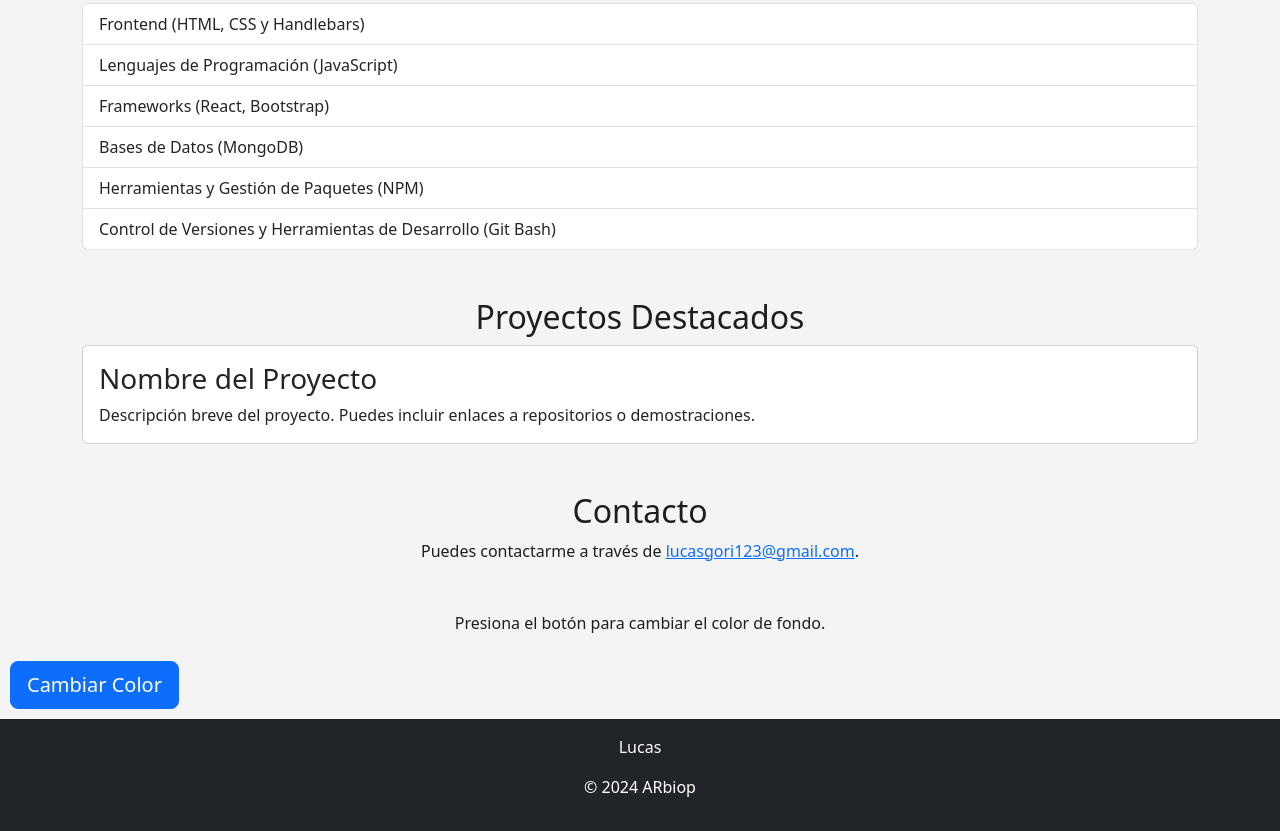
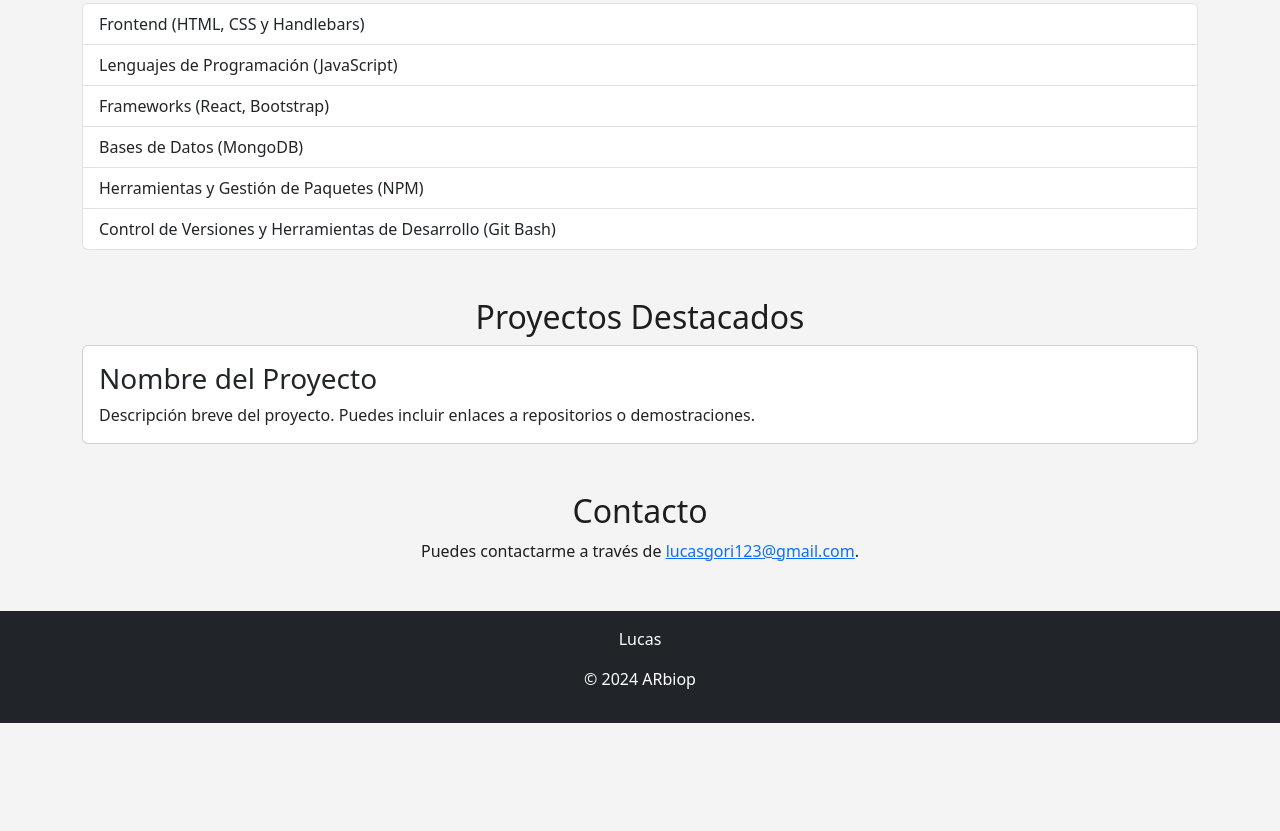
Before and after one commit to Schenvz/portfolio-lucas, a plain HTML site: page index.html in a window 1280 px wide. Shown: the part 917-1748 px from the top of the page. After the commit the page ends 1640 px from the top, so only its background shows below. Drawn offline with nearby package versions, Linux system fonts and the light colour scheme.

Commit message:
first steps v0.5

```diff
--- a/index.html
+++ b/index.html
@@ -19,8 +19,7 @@
       <h1>Lucas</h1>
       <p class="lead"><br />Frontend developer <br />Full Stack in process</p>
     </header>
-
-    <div class="p-5 mb-4 bg-body-tertiary rounded-3">
+    <div class="p-5 mb-4 bg-body-tertiary rounded-3" id="jumbotronindex1">
       <div class="container-fluid py-5">
         <h1 class="display-5 fw-bold">Sobre mi</h1>
         <p class="col-md-8 fs-4">
@@ -87,13 +86,17 @@
       </section>
     </div>
 
-    <!-- Texto de indicación y botón para cambiar el color de fondo -->
-    <p class="text-center mt-3">
-      Presiona el botón para cambiar el color de fondo.
-    </p>
-    <button onclick="toggleDarkMode()" class="btn btn-primary btn-lg">
-      Cambiar Color
+    <!-- Texto de indicación y botón para cambiar el color de fondo
+    <button
+    class="btn btn-primary btn-lg"
+    type="button"
+    onclick="toggleDarkMode()"
+    data-toggled="false"
+    id="cambiarColor"
+    >
+    Cambiar Color
     </button>
+    -->
 
     <footer class="bg-dark text-white text-center py-3">
       <p>Lucas</p>
--- a/js/main.js
+++ b/js/main.js
@@ -1,7 +1,10 @@
 function toggleDarkMode() {
-  const body = document.body;
-  const jumbotron = document.querySelector('.jumbotron');
+  const jumbotron = document.querySelector("#jumbotronindex1");
+  const background = jumbotron.querySelector(".bg-body-tertiary");
 
-  body.classList.toggle('dark-mode');
-  jumbotron.classList.toggle('dark-mode-jumbotron');
+  if (background.style.backgroundColor === "rgb(220, 220, 220)") {
+    background.style.backgroundColor = "black";
+  } else {
+    background.style.backgroundColor = "rgb(220, 220, 220)";
+  }
 }
--- a/styles/css/styles.css
+++ b/styles/css/styles.css
@@ -1,7 +1,18 @@
+* {
+  margin: 0;
+  padding: 0px;
+  font-weight: 100;
+  scroll-behavior: smooth;
+}
+
 body {
   transition: background-color 1s ease;
   background-color: #f4f4f4; /* Color de fondo inicial */
   color: #1f1e1e; /* Color del texto inicial */
+}
+
+#jumbotronindex1 .jumbotron-content {
+  background-color: #ff0f0f !important;
 }
 
 .dark-mode {
```
